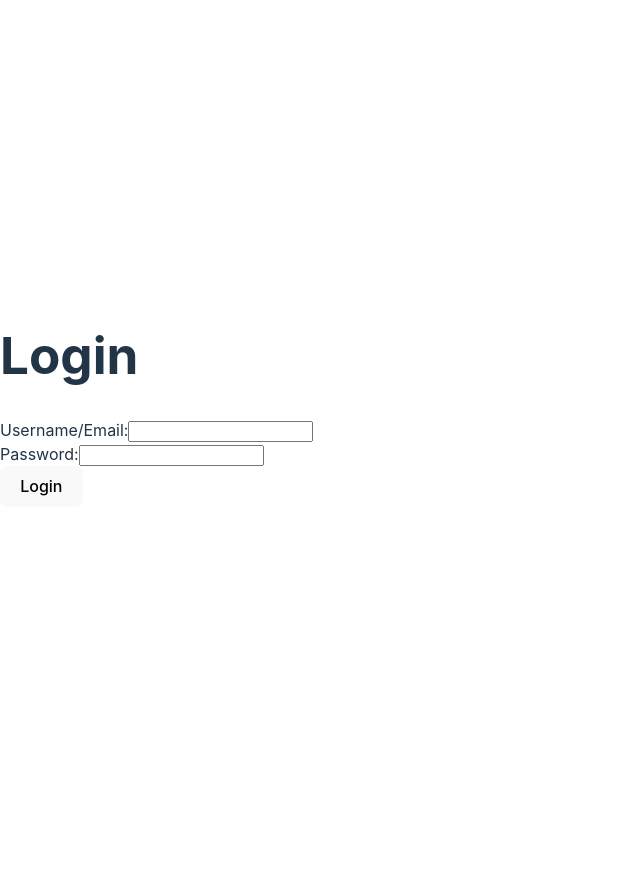
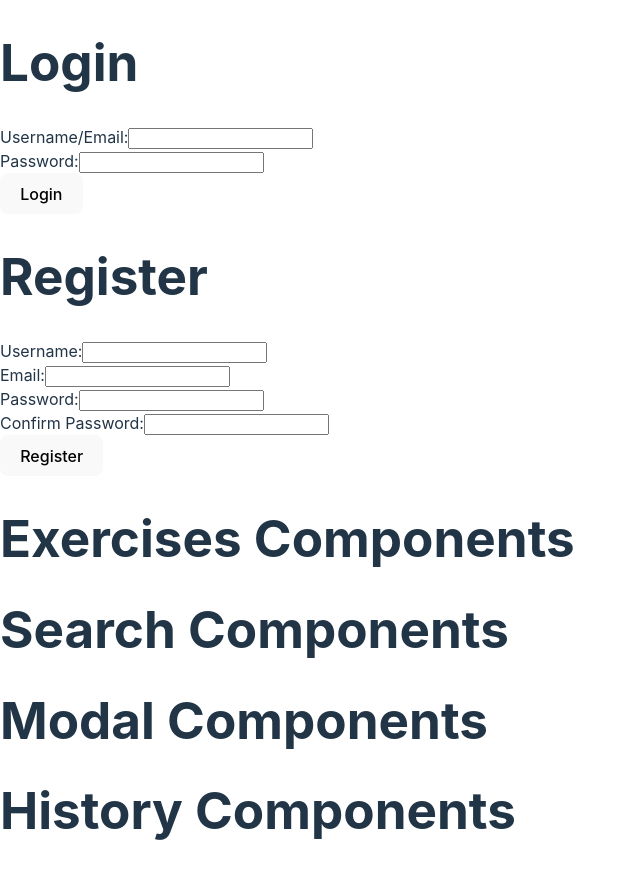
Before and after one commit to klimhuynh1/fitness-tracker, a React (Vite) app in the folder frontend/: page / in a window 1280 px wide. Shown: the whole page, without its empty margins (0-640 px from the left). Before the commit the page ends 800 px from the top, so only its background shows below. Built offline with nearby package versions, Linux system fonts and the light colour scheme.

Commit message:
feat(frontend): add register component with form display only

```diff
--- a/frontend/src/App.jsx
+++ b/frontend/src/App.jsx
@@ -1,10 +1,20 @@
 import React from "react";
-import LoginForm from "./LoginForm"; // Adjust the import path if necessary
+import Login from "./components/Login";
+import Register from "./components/Register";
+import Exercises from "./components/Exercises";
+import Search from "./components/Search";
+import Modal from "./components/Modal";
+import History from "./components/History";
 
 function App() {
   return (
     <div className="App">
-      <LoginForm />
+      <Login />
+      <Register />
+      <Exercises />
+      <Search />
+      <Modal />
+      <History />
     </div>
   );
 }
--- /dev/null
+++ b/frontend/src/components/Exercises.jsx
@@ -0,0 +1,5 @@
+const Exercises = () => {
+  return <h1>Exercises Components</h1>;
+};
+
+export default Exercises;
--- /dev/null
+++ b/frontend/src/components/History.jsx
@@ -0,0 +1,5 @@
+const History = () => {
+  return <h1>History Components</h1>;
+};
+
+export default History;
--- a/frontend/src/LoginForm.jsx
+++ b/frontend/src/components/Login.jsx
@@ -1,6 +1,6 @@
 import React, { useState } from "react";
 
-function LoginForm() {
+function Login() {
   const [identifier, setidentifier] = useState("");
   const [password, setPassword] = useState("");
   const [error, setError] = useState("");
@@ -67,4 +67,4 @@ function LoginForm() {
   );
 }
 
-export default LoginForm;
+export default Login;
--- /dev/null
+++ b/frontend/src/components/Modal.jsx
@@ -0,0 +1,5 @@
+const Modal = () => {
+  return <h1>Modal Components</h1>;
+};
+
+export default Modal;
--- /dev/null
+++ b/frontend/src/components/Register.jsx
@@ -0,0 +1,44 @@
+import React, { useState } from "react";
+const Register = () => {
+  // State to hold form data
+  const [formData, setFormData] = useState({
+    username: "",
+    email: "",
+    password: "",
+    confirmPassword: "",
+  });
+
+  const { username, email, password, confirmPassword } = formData;
+
+  return (
+    <div>
+      <h1>Register</h1>
+      <form>
+        <div>
+          <label for="username">Username:</label>
+          <input type="text" id="username" name="username" required />
+        </div>
+        <div>
+          <label for="email">Email:</label>
+          <input type="text" id="email" name="email" required />
+        </div>
+        <div>
+          <label for="password">Password:</label>
+          <input type="password" id="password" name="password" required />
+        </div>
+        <div>
+          <label for="confirmPassword">Confirm Password:</label>
+          <input
+            type="password"
+            id="confirmPassword"
+            name="confirmPassword"
+            required
+          />
+        </div>
+        <button type="submit">Register</button>
+      </form>
+    </div>
+  );
+};
+
+export default Register;
--- /dev/null
+++ b/frontend/src/components/Search.jsx
@@ -0,0 +1,5 @@
+const Search = () => {
+  return <h1>Search Components</h1>;
+};
+
+export default Search;
```
